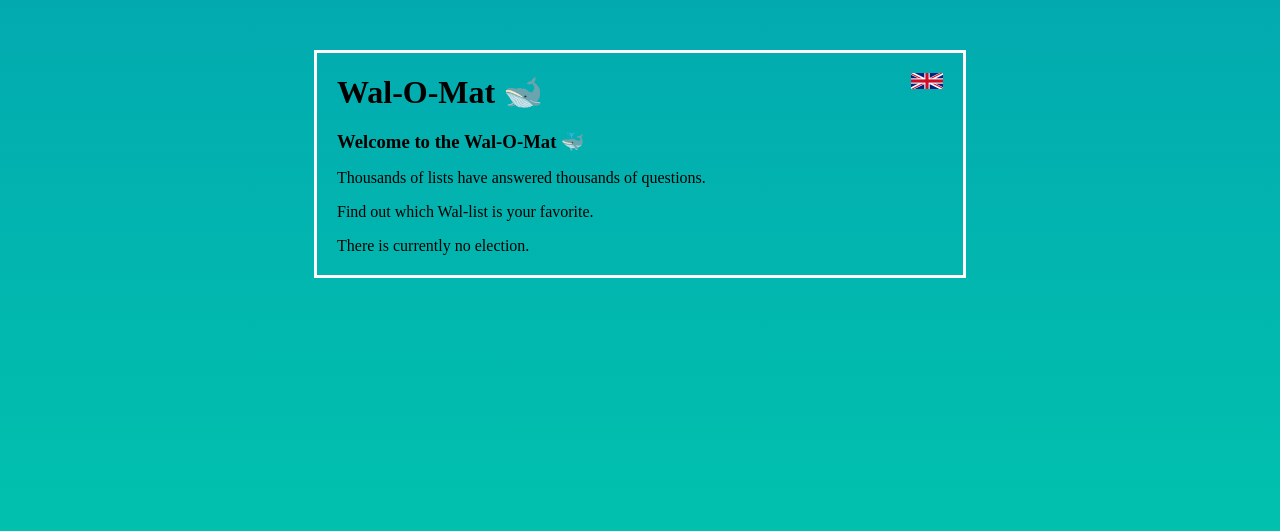
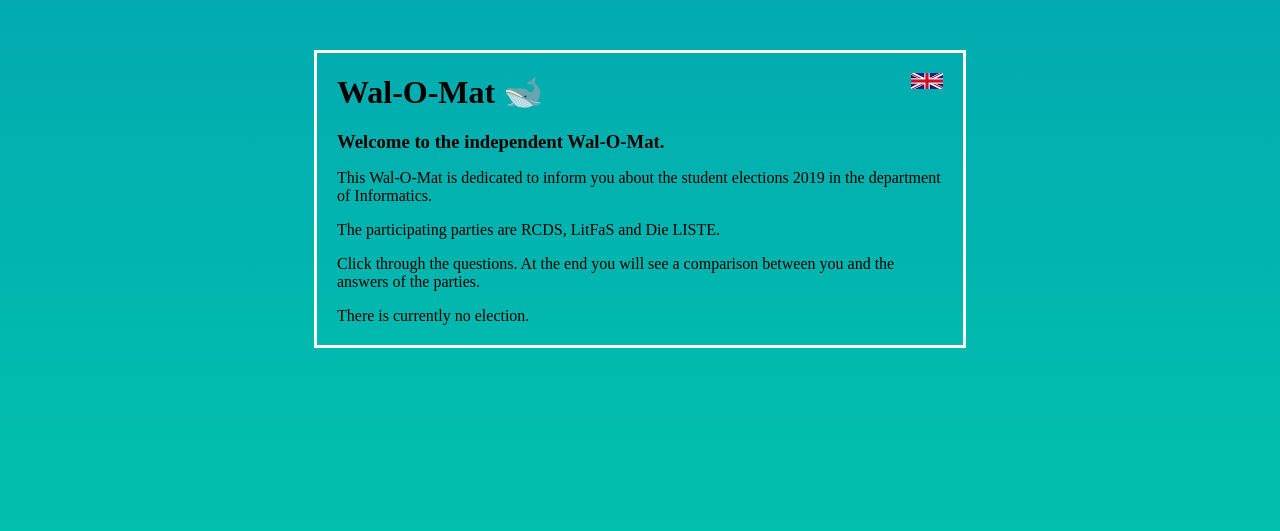
Before and after one commit to dieliste/walomat, a Django app: page /de/ in a window 1280 px wide. Shown: the top 531 px of the page. Run offline with Django 3.2, Linux system fonts and the light colour scheme; data that the repository does not hold is empty.

Commit message:
new index text in english and german

```diff
--- a/surveys/templates/surveys/index.html
+++ b/surveys/templates/surveys/index.html
@@ -16,11 +16,13 @@
 {% endblock %}
 
 {% block content %}
-<h3>{% trans 'Welcome to the Wal-O-Mat 🐳' %}</h3>
+<h3>{% trans 'Welcome to the independent Wal-O-Mat.' %}</h3>
 
-<p>{% trans 'Thousands of lists have answered thousands of questions.' %}</p>
+<p>{% trans 'This Wal-O-Mat is dedicated to inform you about the student elections 2019 in the department of Informatics.' %}</p>
 
-<p>{% trans 'Find out which Wal-list is your favorite.' %}</p>
+<p>{% trans 'The participating parties are RCDS, LitFaS and Die LISTE.' %}</p>
+
+<p>{% trans 'Click through the questions. At the end you will see a comparison between you and the answers of the parties.' %}</p>
 
 {% if first_thesis_id %}
 <a href="{{ first_thesis_id }}">Start</a>
```
Also changed, not shown: surveys/locale/de_DE/LC_MESSAGES/django.po.
